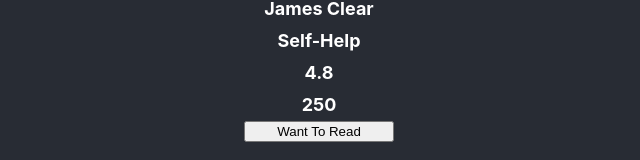
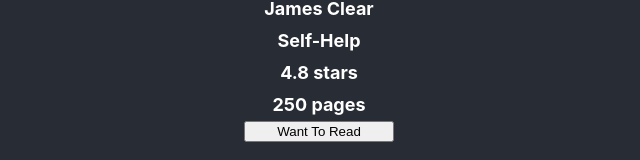
Before and after one commit to AHudda/CSCI1300-2024-development, a React (Create React App) app in the folder my-app/: page / in a window 1280 px wide. Shown: the part 408-568 px from the top of the page, without its empty margins (321-961 px from the left). Built offline with nearby package versions, Linux system fonts and the light colour scheme.

Commit message:
added pagse and stars

```diff
--- a/my-app/src/components/BookItem.js
+++ b/my-app/src/components/BookItem.js
@@ -12,8 +12,8 @@
                 <h2>{props.title}</h2>
                 <h2>{props.author}</h2>
                 <h2>{props.genre}</h2>
-                <h2>{props.stars}</h2>
-                <h2>{props.length}</h2>
+                <h2>{props.stars} stars</h2>
+                <h2>{props.length} pages</h2>
                 <Button
                     text={inWantToRead ? "Remove from Want to Read" : "Want To Read"}
                     onClick={() => {
```
